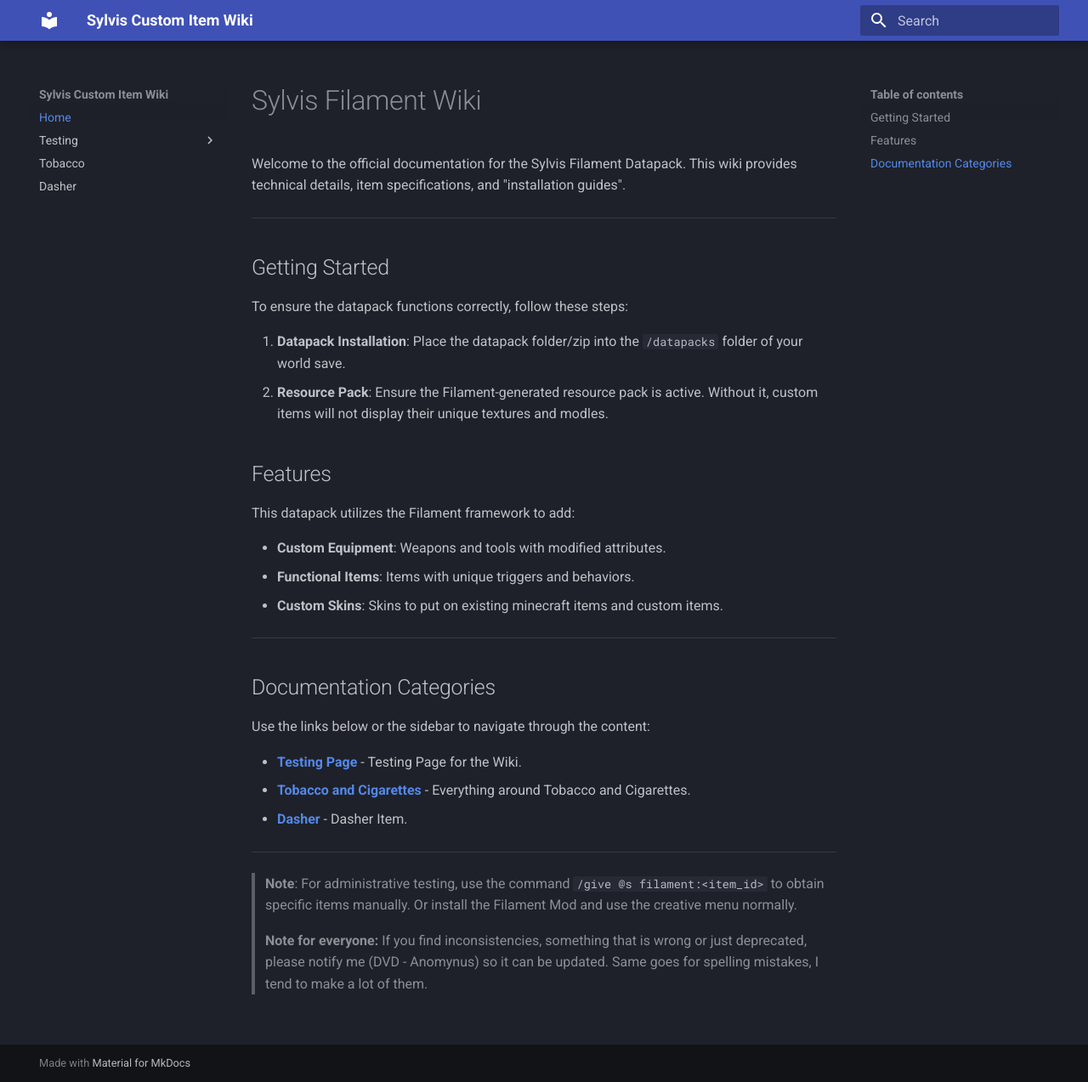
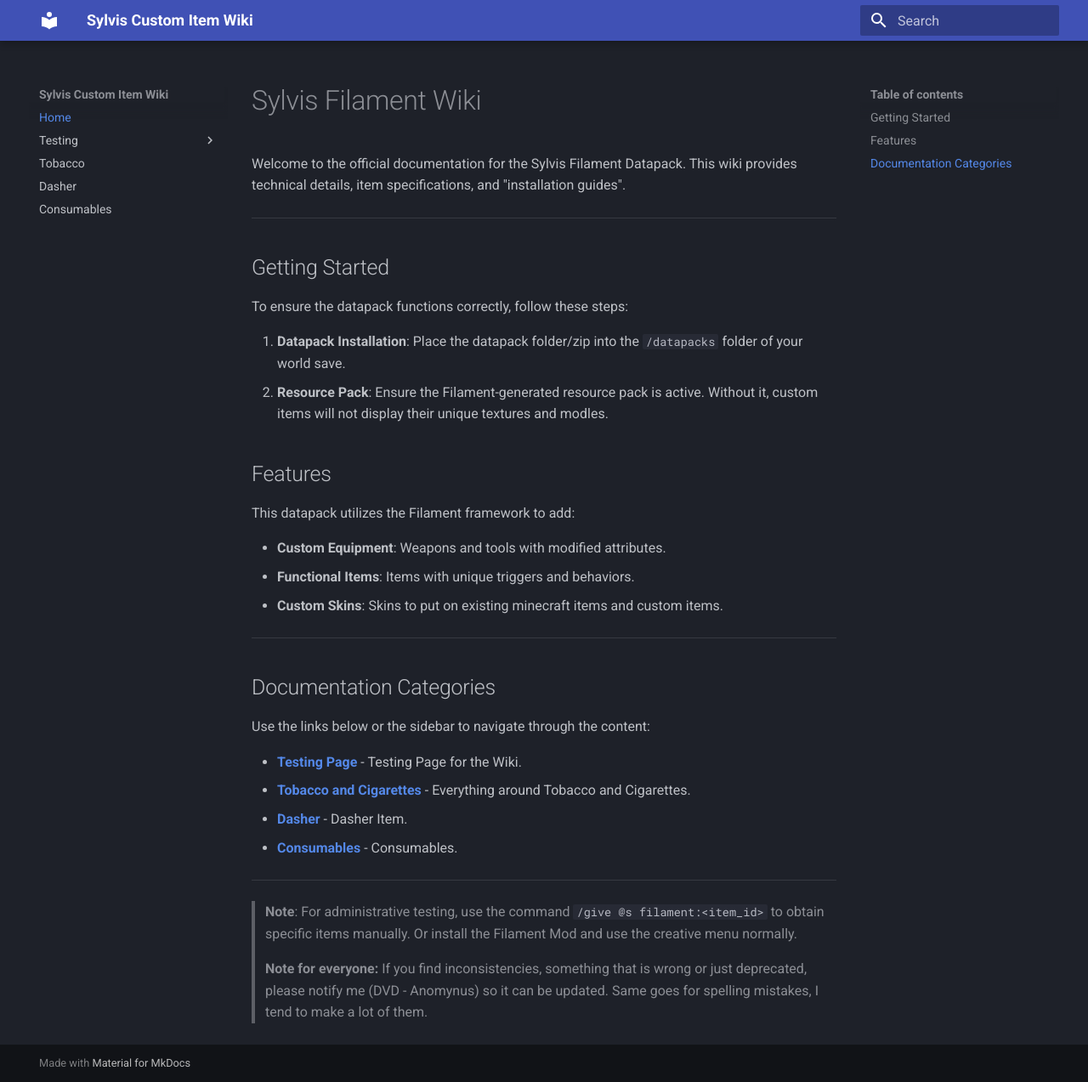
Before and after one commit to Doofid/Sylvis_Filament_Datapack, an MkDocs documentation site: the page built from docs/index.md, in a window 1280 px wide and 1273 px high. Shown: the whole window at 85% size. Built offline with MkDocs 1.6.1 and Material for MkDocs 9.7.7, drawn with Linux system fonts in a browser that asks for light colours.

```diff
--- a/docs/index.md
+++ b/docs/index.md
@@ -28,6 +28,7 @@ Use the links below or the sidebar to navigate through the content:
 * [**Testing Page**](testing/testing_main.md) - Testing Page for the Wiki.
 * [**Tobacco and Cigarettes**](single_pages/tobacco.md) - Everything around Tobacco and Cigarettes.
 * [**Dasher**](single_pages/dasher.md) - Dasher Item.
+* [**Consumables**](single_pages/consumables.md) - Consumables.
 
 ---
 
--- a/mkdocs.yml
+++ b/mkdocs.yml
@@ -29,3 +29,4 @@ nav:
     - Styleguide: testing/styleguide.md
   - Tobacco: single_pages/tobacco.md
   - Dasher: single_pages/dasher.md
+  - Consumables: single_pages/consumables.md
```
